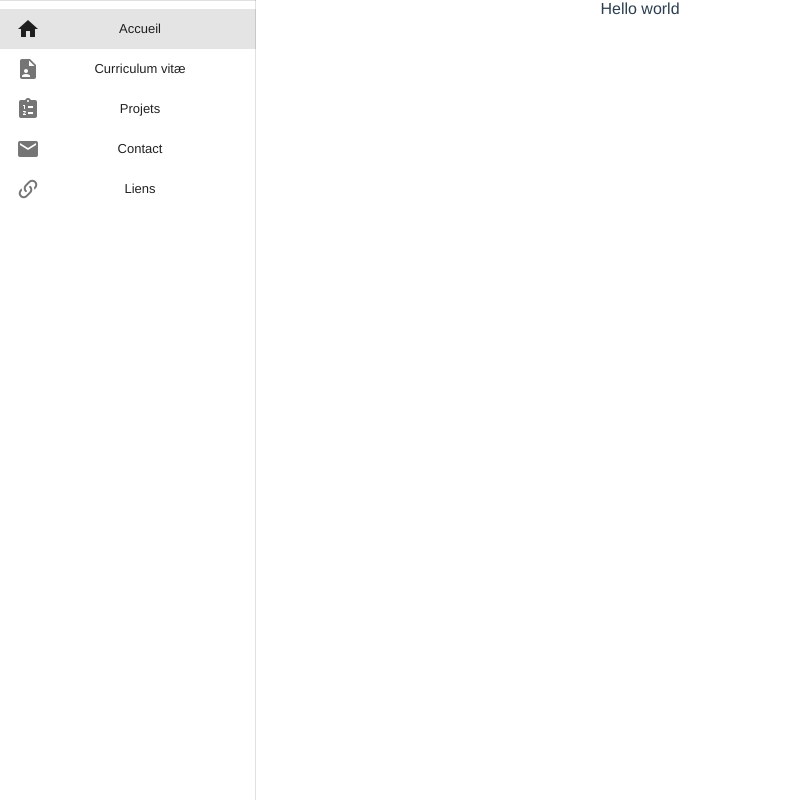
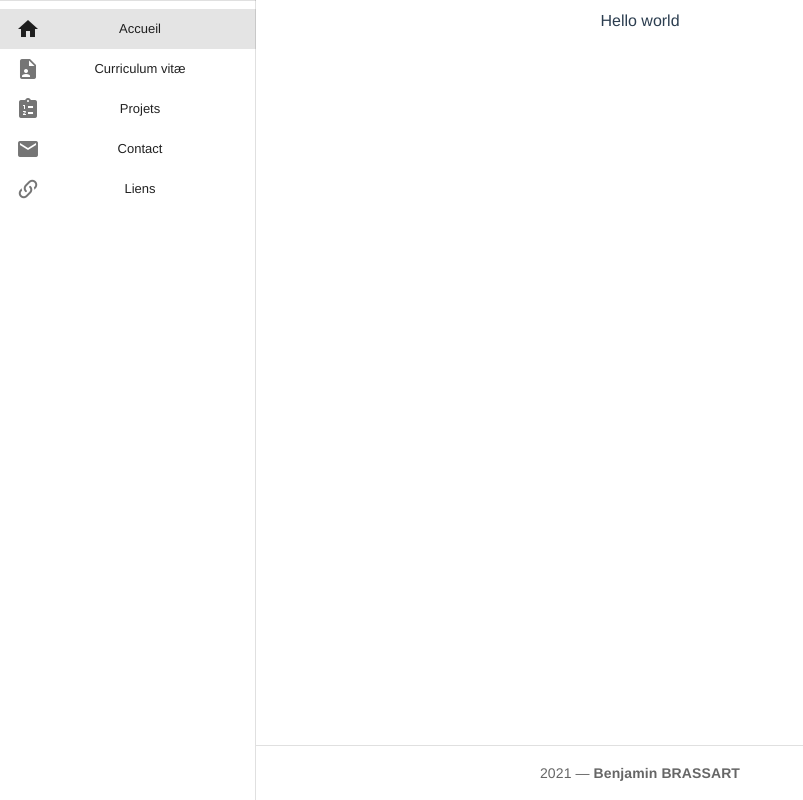
Before and after one commit to benjaminbrassart/portfolio, a Vue app: page / in a window 1280 px wide. Shown: the whole page, without its empty margins (0-803 px from the left). Built offline with nearby package versions, Linux system fonts and the light colour scheme.

Commit message:
Added footer

```diff
--- a/public/index.html
+++ b/public/index.html
@@ -1,15 +1,19 @@
 <!DOCTYPE html>
-<html lang="fr">
+<html lang="fr" style="overflow-y: auto">
     <head>
-    <meta charset="utf-8">
-    <meta http-equiv="X-UA-Compatible" content="IE=edge">
-    <meta name="viewport" content="width=device-width,initial-scale=1.0">
-    <link rel="icon" href="<%= BASE_URL %>favicon.ico">
+        <meta charset="utf-8" />
+        <meta http-equiv="X-UA-Compatible" content="IE=edge" />
+        <meta name="viewport" content="width=device-width,initial-scale=1.0" />
+        <link rel="icon" href="<%= BASE_URL %>favicon.ico" />
         <title><%= htmlWebpackPlugin.options.title %></title>
     </head>
     <body>
         <noscript>
-      <strong>We're sorry but <%= htmlWebpackPlugin.options.title %> doesn't work properly without JavaScript enabled. Please enable it to continue.</strong>
+            <strong
+                >We're sorry but <%= htmlWebpackPlugin.options.title %> doesn't
+                work properly without JavaScript enabled. Please enable it to
+                continue.</strong
+            >
         </noscript>
         <div id="app"></div>
         <!-- built files will be auto injected -->
--- a/src/App.vue
+++ b/src/App.vue
@@ -1,17 +1,26 @@
 <template>
   <div id="app">
     <Navbar />
-    <router-view />
+    <v-container>
+      <v-row style="justify-content: center">
+        <v-col xl="8">
+          <router-view />
+        </v-col>
+      </v-row>
+    </v-container>
+    <Footer />
   </div>
 </template>
 
 <script lang="ts">
 import Vue from "vue";
-import Navbar from "./components/Navbar.vue";
+import Navbar from "@/components/Navbar.vue";
+import Footer from "@/components/Footer.vue";
 
 export default Vue.extend({
   components: {
     Navbar,
+    Footer,
   },
 });
 </script>
--- /dev/null
+++ b/src/components/Footer.vue
@@ -0,0 +1,18 @@
+<template>
+  <v-footer fixed padless>
+    <v-card flat tile width="100%" class="red lighten-1 text-center">
+      <v-divider />
+      <v-card-text class="white--text">
+        2021 — <b>Benjamin BRASSART</b>
+      </v-card-text>
+    </v-card>
+  </v-footer>
+</template>
+
+<script lang="ts">
+import Vue from "vue";
+
+export default Vue.extend({
+  name: "Footer",
+});
+</script>
```
Lines whose indentation alone changed are shown as unchanged.
